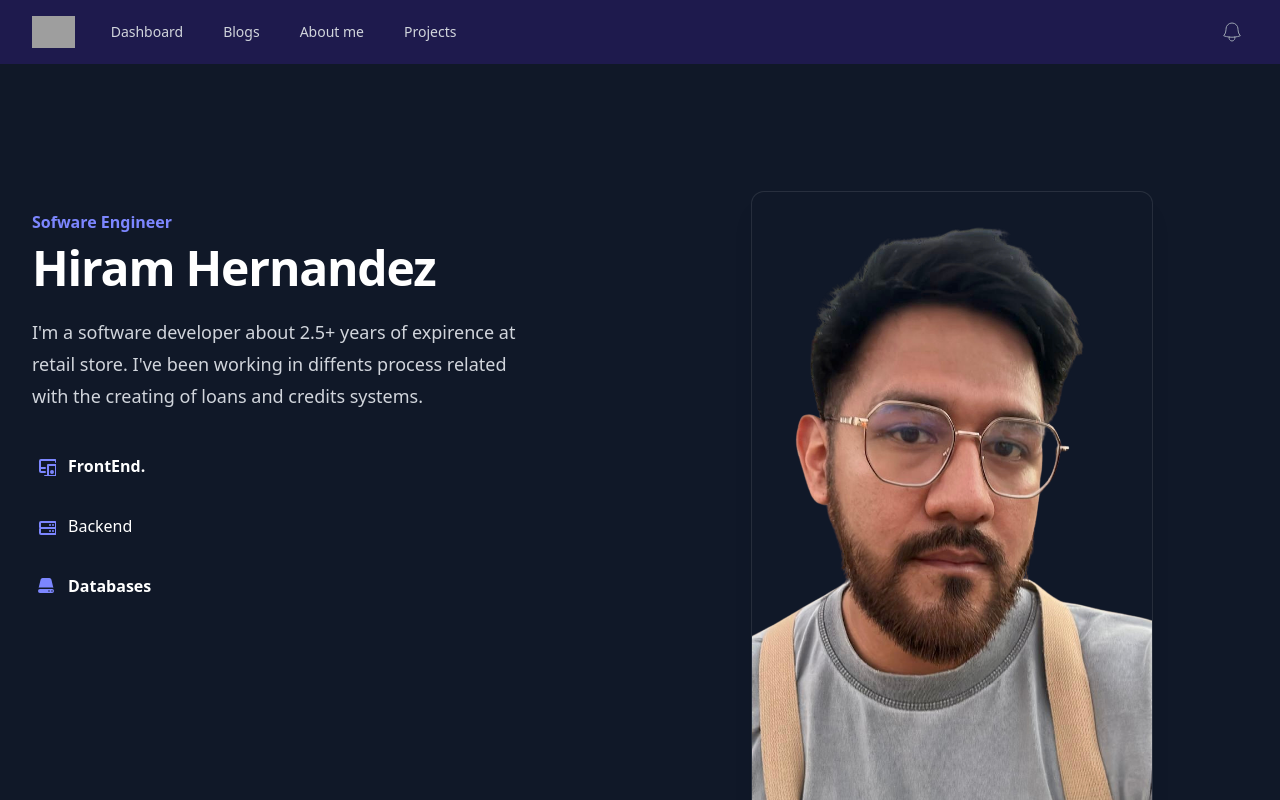
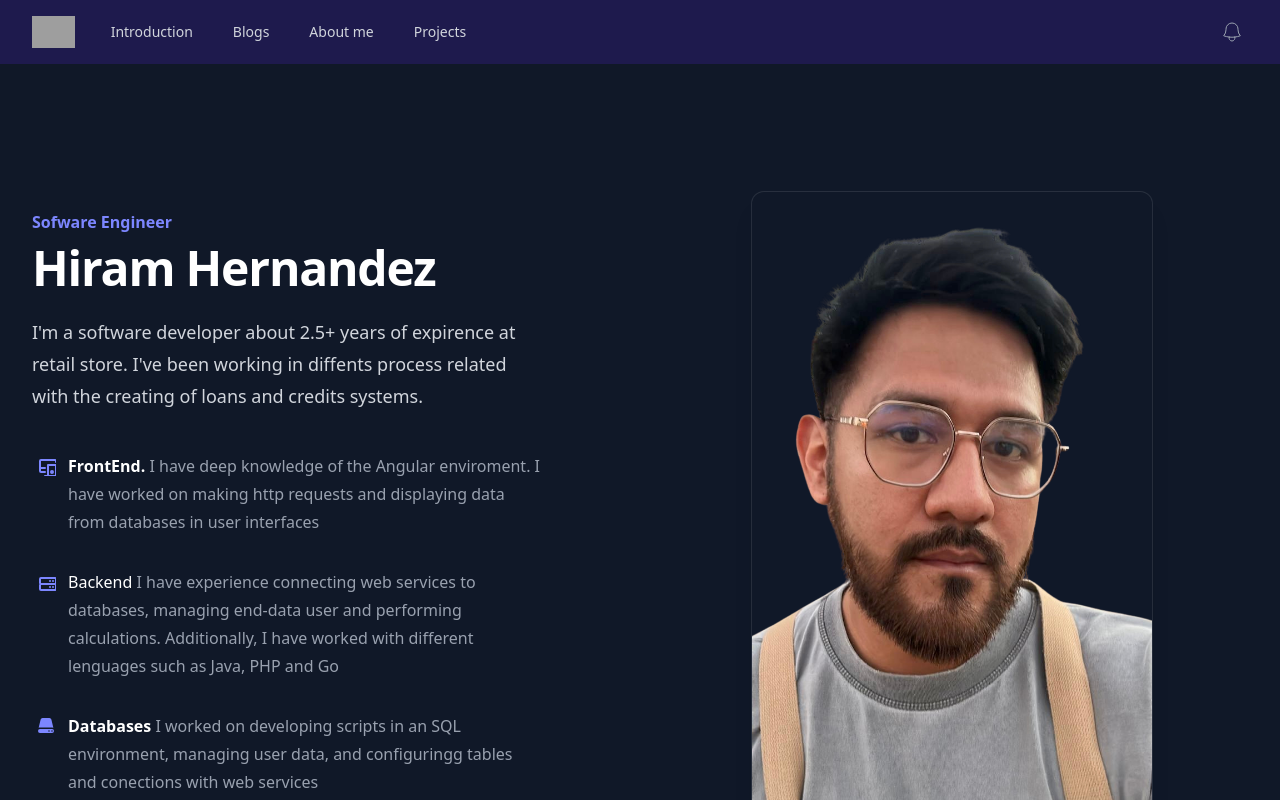
Before and after one commit to hiramhh/intoduction, an Angular app: page / in a window 1280 px wide. Shown: the top 800 px of the page. Built offline with nearby package versions, Linux system fonts and the light colour scheme; grey boxes are pictures that could not be loaded.

Commit message:
add: description-backend-frontend

```diff
--- a/src/app/About-me/my-description/my-description.component.html
+++ b/src/app/About-me/my-description/my-description.component.html
@@ -1,19 +1,17 @@
 <section class="relative isolate overflow-hidden bg-gray-900 px-6 py-24 sm:py-32 lg:px-8">
   <div class="absolute inset-0 -z-10 bg-[radial-gradient(45rem_50rem_at_top,var(--color-indigo-500),transparent)] opacity-10"></div>
-  <div class="absolute inset-y-0 right-1/2 -z-10 mr-16 w-[200%] origin-bottom-left skew-x-[-30deg] bg-gray-900 shadow-xl ring-1 shadow-indigo-500/5 ring-white/5 sm:mr-28 lg:mr-0 xl:mr-16 xl:origin-center"></div>
+  <!-- <div class="absolute inset-y-0 right-1/2 -z-10 mr-16 w-[200%] origin-bottom-left skew-x-[-30deg] bg-gray-900 shadow-xl ring-1 shadow-indigo-500/5 ring-white/5 sm:mr-28 lg:mr-0 xl:mr-16 xl:origin-center"></div> -->
   <div class="mx-auto max-w-2xl lg:max-w-4xl">
     <figure class="mt-10">
-      <blockquote class="text-center text-xl/8 font-semibold text-white sm:text-2xl/9">
-        <p>“Lorem ipsum dolor sit amet consectetur adipisicing elit. Nemo expedita voluptas culpa sapiente alias molestiae. Numquam corrupti in laborum sed rerum et corporis.”</p>
-      </blockquote>
+      <p class=" text-center mt-6 text-lg/8 text-gray-300">“I'm a softare developer commited to do code followed wirh the most recent standars of the community. I enjoy improve my knowledge in the code”</p>
       <figcaption class="mt-10">
-        <img src="https://images.unsplash.com/photo-1494790108377-be9c29b29330?ixlib=rb-1.2.1&ixid=eyJhcHBfaWQiOjEyMDd9&auto=format&fit=facearea&facepad=2&w=256&h=256&q=80" alt="" class="mx-auto size-10 rounded-full" />
+        <img src="../../../assets/img/van-houten.png" alt="" class="mx-auto size-10 rounded-full" />
         <div class="mt-4 flex items-center justify-center space-x-3 text-base">
-          <div class="font-semibold text-white">Judith Black</div>
+          <div class="font-semibold text-white">Hiram Hernandez</div>
           <svg viewBox="0 0 2 2" width="3" height="3" aria-hidden="true" class="fill-white">
             <circle r="1" cx="1" cy="1" />
           </svg>
-          <div class="text-gray-400">CEO of Workcation</div>
+          <div class="text-gray-400">Software Developer</div>
         </div>
       </figcaption>
     </figure>
--- a/src/app/Home/about-me/about-me.ts
+++ b/src/app/Home/about-me/about-me.ts
@@ -1,4 +1,3 @@
-import { CommonModule } from '@angular/common';
 import { Component } from '@angular/core';
 
 @Component({
@@ -19,7 +18,9 @@ export class AboutMe {
     this.positionDeveloper = 'Sofware Engineer';
     this.developerDescription = `I'm a software developer about 2.5+ years of expirence at retail store. I've been working in diffents process related with the creating of loans and credits systems.`;
 
-    this.frontEndDescription = ``
+    this.frontEndDescription = `I have deep knowledge of the Angular enviroment. I have worked on making http requests and displaying data from databases in user interfaces`;
+    this.backEndDescription = `I have experience connecting web services to databases, managing end-data user and performing calculations. Additionally, I have worked with different lenguages such as Java, PHP and Go`;
+    this.dataBaseDescription = `I worked on developing scripts in an SQL environment, managing user data, and configuringg tables and conections with web services`;
   }
 
 }
--- a/src/app/Home/header/header.html
+++ b/src/app/Home/header/header.html
@@ -25,7 +25,7 @@
 
         <div class="hidden sm:ml-6 sm:block">
           <div class="flex space-x-4">
-            <a routerLink=""  aria-current="page" class="rounded-md px-3 py-2 text-sm font-medium text-gray-300 hover:bg-white/5 hover:text-white">Dashboard</a>
+            <a routerLink=""  aria-current="page" class="rounded-md px-3 py-2 text-sm font-medium text-gray-300 hover:bg-white/5 hover:text-white">Introduction</a>
             <a routerLink="Blog" class="rounded-md px-3 py-2 text-sm font-medium text-gray-300 hover:bg-white/5 hover:text-white">Blogs</a>
             <a routerLink="About me" class="rounded-md px-3 py-2 text-sm font-medium text-gray-300 hover:bg-white/5 hover:text-white">About me</a>
             <a routerLink="Projects" class="rounded-md px-3 py-2 text-sm font-medium text-gray-300 hover:bg-white/5 hover:text-white">Projects</a>
```
Also changed, not shown: src/assets/img/milhouse.png (added), src/assets/img/van-houten.png (added).
